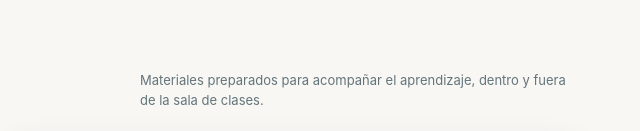
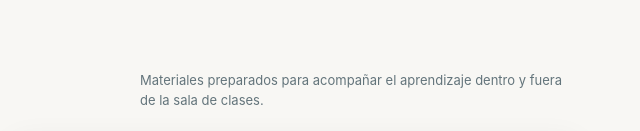
Before and after one commit to cristobalquezada/cristobalquezada.github.io, a plain HTML site: page index.html in a window 1280 px wide. Shown: the part 647-778 px from the top of the page, 640-1280 px from the left. Drawn offline with Linux system fonts and the light colour scheme.

Commit message:
Update index.html

```diff
--- a/index.html
+++ b/index.html
@@ -28,7 +28,7 @@ section.content{padding:65px 0}section.content.compact{padding-top:10px}.section
   <div><span class="eyebrow">Biblioteca digital de recursos</span><h1>Comprender el mundo<br><em>que habitamos.</em></h1><p>Materiales educativos y recursos de aprendizaje orientados al estudio de la historia, la sociedad y sus transformaciones.</p><div class="hero-actions"><a href="#biblioteca" class="btn">Explorar biblioteca <span aria-hidden="true">↗</span></a><a href="#secciones" class="btn alt">Ver secciones <span aria-hidden="true">↓</span></a></div></div>
   <div class="hero-art" aria-hidden="true"><div class="paper one"></div><div class="paper two"></div><div class="paper three"><div class="rule tiny"></div><div class="rule short"></div><div class="circle"></div><div class="rule"></div><div class="rule"></div><div class="rule short"></div></div><div class="art-caption">CONOCER · INTERPRETAR · COMPRENDER</div></div>
 </div></section>
-<section id="secciones" class="content"><div class="container"><div class="section-top"><div><div class="section-kicker">Dos caminos para explorar</div><h2>Encuentra lo que necesitas</h2></div><p>Materiales preparados para acompañar el aprendizaje, dentro y fuera de la sala de clases.</p></div>
+<section id="secciones" class="content"><div class="container"><div class="section-top"><div><div class="section-kicker">Dos caminos para explorar</div><h2>Encuentra lo que necesitas</h2></div><p>Materiales preparados para acompañar el aprendizaje dentro y fuera de la sala de clases.</p></div>
 <div class="pathways">
   <article class="path school" id="material-escolar"><div class="number">01 / ENSEÑANZA ESCOLAR</div><div><h3>Material escolar</h3><p>Explora recursos por curso, asignatura y unidad. Clases, guías, actividades y herramientas para estudiar.</p><button id="open-school">Explorar Material escolar ↗</button></div></article>
   <article class="path paes" id="preparacion-paes"><div class="number">02 / PREPARACIÓN DE ACCESO A LA UNIVERSIDAD</div><div><h3>Preparación PAES</h3><p>Historia de Chile y América Latina, Historia de Europa, Educación Ciudadana y Sistema Económico.</p><button id="open-paes">Explorar Preparación PAES ↗</button></div></article>
```
